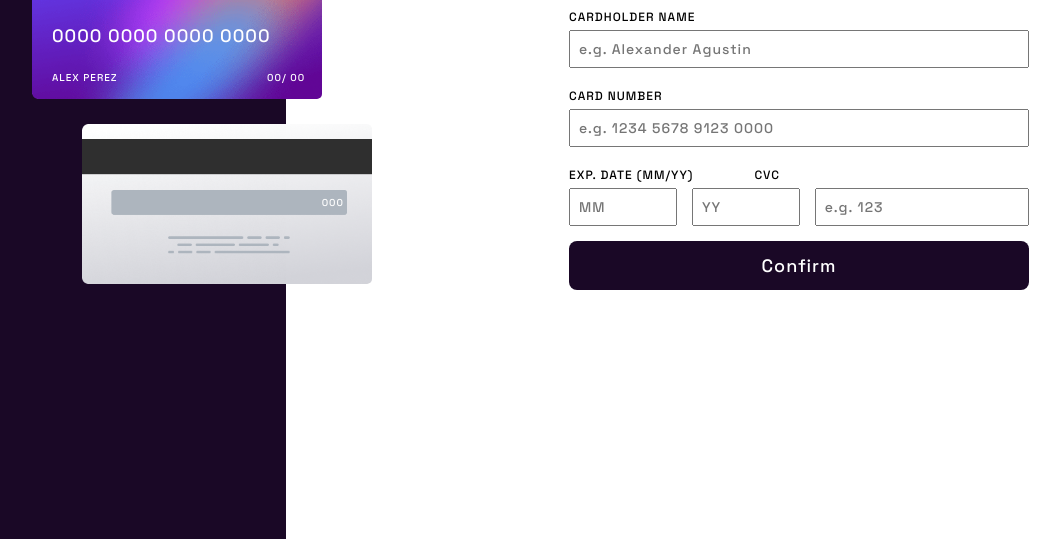
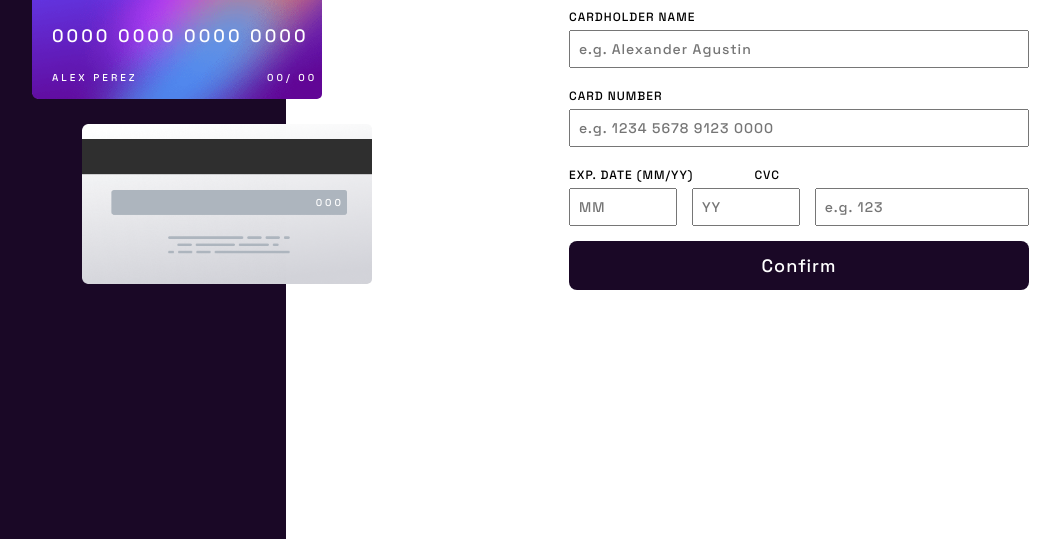
Before and after one commit to lexcode1227/interactive-card-details-form, a plain HTML site: page index.html in a window 1280 px wide. Shown: the part 261-800 px from the top of the page, without its empty margins (68-1128 px from the left). Drawn offline with Linux system fonts and the light colour scheme.

Commit message:
separar datos numericos

```diff
--- a/src/styles.css
+++ b/src/styles.css
@@ -43,12 +43,14 @@ main {
 }
 .text-s {
     font-size: 10px;
+    letter-spacing: 3px;
 }
 .text-m {
     font-size: 12px;
 }
 .text-l {
     font-size: 18px;
+    letter-spacing: 3px;
 }
 #cvc {
     position: absolute;
```
